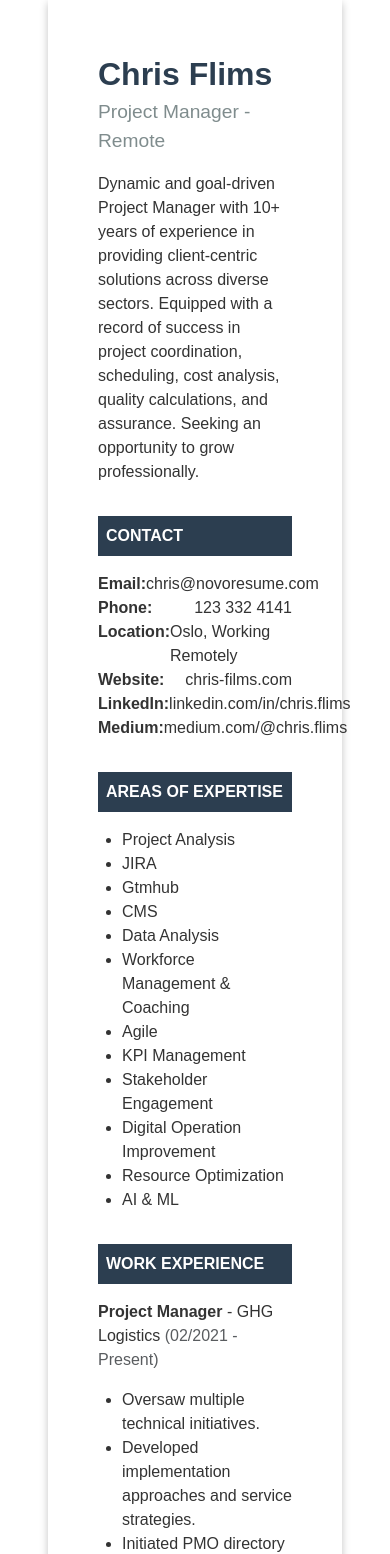
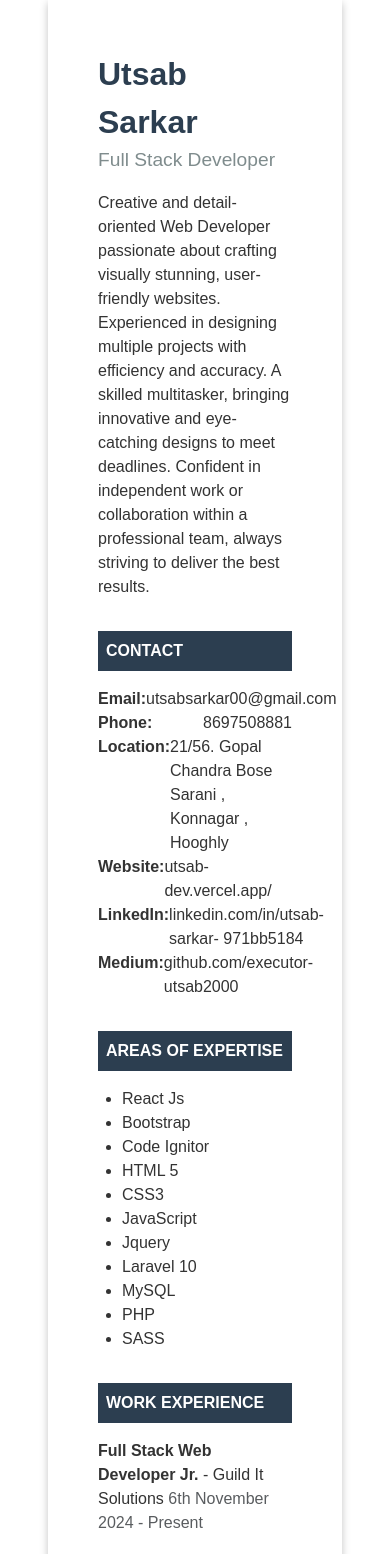
Before and after one commit to executor-utsab2000/Resume-Builder, a React (Vite) app: page /templates/template5 in a window 390 px wide. Shown: the top 1554 px of the page. Built offline with nearby package versions, Linux system fonts and the light colour scheme.

Commit message:
till 5 done

```diff
--- a/src/App.jsx
+++ b/src/App.jsx
@@ -9,9 +9,11 @@ import Template6 from './Template/Template6'
 import Template7 from './Template/Template7'
 import Template8 from './Template/Template8'
 import TemplateListing from './TemplateListing'
+import UserContextProvider from './Context/UserContextProvider'
 
 const App = () => {
   return (
+    <UserContextProvider>
       <div className="px-5">
         <BrowserRouter>
           <Routes>
@@ -30,6 +32,7 @@ const App = () => {
           </Routes>
         </BrowserRouter>
       </div>
+    </UserContextProvider>
   )
 }
 
--- a/src/Context/UserContextProvider.jsx
+++ b/src/Context/UserContextProvider.jsx
@@ -5,6 +5,8 @@ import { data } from '../Data/data'
 const UserContextProvider = ({ children }) => {
 
     const [userData, setUserData] = useState(data)
+    // const [userData, setUserData] = useState({})
+
 
     return (
         <UserContext.Provider value={{ userData, setUserData }}>
--- a/src/Template/Template1.jsx
+++ b/src/Template/Template1.jsx
@@ -6,7 +6,7 @@ import { useContext } from 'react';
 const Template1 = () => {
 
     const { userData } = useContext(UserContext)
-    // console.log(userData);
+    console.log(userData);
 
 
     return (
--- a/src/Template/Template3.jsx
+++ b/src/Template/Template3.jsx
@@ -3,7 +3,7 @@ import UserContext from '../Context/userContext';
 import { useContext } from 'react';
 
 const Template3 = () => {
-    const { userData } =useContext(UserContext)
+    const { userData } = useContext(UserContext)
 
 
 
@@ -13,15 +13,15 @@ const Template3 = () => {
                 <div className="row">
 
                     <div className="col-md-4 left-section">
-                        <h2>Chris Flims</h2>
-                        <p className="text-danger">Project Manager - Remote</p>
-                        <p className="text-muted">Dynamic and goal-driven Project Manager with 10+ years of comprehensive background in project management, coordination, cost analysis, and quality assurance.</p>
-                        <div className="icon-text"><i className="bi bi-envelope"></i> chris@novoresume.com</div>
-                        <div className="icon-text"><i className="bi bi-telephone"></i> 123 332 4141</div>
-                        <div className="icon-text"><i className="bi bi-geo-alt"></i> Oslo, Working Remotely</div>
-                        <div className="icon-text"><i className="bi bi-globe"></i> chris-films.com</div>
-                        <div className="icon-text"><i className="bi bi-linkedin"></i> linkedin.com/in/chris.flims</div>
-                        <div className="icon-text"><i className="bi bi-medium"></i> medium.com/@chris.flims</div>
+                        <h2>{userData.fName + " " + userData.lName}</h2>
+                        <p className="text-danger">{userData.designation}</p>
+                        <p className="text-muted">{userData.profileSummary}</p>
+                        <div className="icon-text"><i className="bi bi-envelope"></i> {userData.email}</div>
+                        <div className="icon-text"><i className="bi bi-telephone"></i> {userData.contact}</div>
+                        <div className="icon-text"><i className="bi bi-geo-alt"></i> {userData.address}</div>
+                        <div className="icon-text"><i className="bi bi-globe"></i> {userData.portfolio}</div>
+                        <div className="icon-text"><i className="bi bi-linkedin"></i> {userData.linkedin}</div>
+                        <div className="icon-text"><i className="bi bi-medium"></i> {userData.github}</div>
                     </div>
 
 
@@ -29,60 +29,64 @@ const Template3 = () => {
 
                         <div className="section-title"><i className="bi bi-patch-check"></i> AREAS OF EXPERTISE</div>
                         <div>
-                            <span className="badge-skill">Project Analysis</span>
-                            <span className="badge-skill">JIRA</span>
-                            <span className="badge-skill">Gtmhub</span>
-                            <span className="badge-skill">CMS</span>
-                            <span className="badge-skill">Data Analysis</span>
-                            <span className="badge-skill">Workforce Management & Coaching</span>
-                            <span className="badge-skill">Agile</span>
-                            <span className="badge-skill">KPI Management</span>
-                            <span className="badge-skill">Stakeholders Engagement</span>
-                            <span className="badge-skill">Digital Operation Improvement</span>
-                            <span className="badge-skill">Resource Optimization</span>
-                            <span className="badge-skill">AI & ML</span>
+                            {
+                                userData.technicalSkills?.map(elm => <span className="badge-skill">{elm}</span>)
+                            }
+                        </div>
+
+
+                        <div className="section-title"><i className="bi bi-patch-check"></i> SOFT SKILLS</div>
+                        <div>
+                            {
+                                userData.softSkills?.map(elm => <span className="badge-skill">{elm}</span>)
+                            }
                         </div>
 
 
                         <div className="section-title"><i className="bi bi-briefcase"></i> WORK EXPERIENCE</div>
 
-                        <div className="work-item">
-                            <h5>Project Manager, GHG Logistics</h5>
-                            <small className="text-muted">02/2021 - Present</small>
-                            <ul>
-                                <li>Managed multiple technical initiatives with QA and process improvement.</li>
-                                <li>Led service strategy and increased productivity by 10%.</li>
-                                <li>Improved KPI reporting, system migrations, and application dev.</li>
-                                <li>Maintained 100% client satisfaction on services.</li>
-                                <li>Resolved project issues on time in 95% of cases.</li>
-                            </ul>
-                        </div>
+                        {
+                            userData.workExperience.map((elm) => {
+                                return (
+                                    <div className="work-item">
+                                        <h5>{elm.designation}, {elm.companyName}</h5>
+                                        <small className="text-muted">{`${elm.startDate} - Present`}</small>
+                                        <ul>
+                                            {
+                                                elm.responsibilities.split(',')?.map(elm => <li>{elm}</li>)
+                                            }
+                                        </ul>
+                                    </div>
+                                )
+                            })
+                        }
 
-                        <div className="work-item">
-                            <h5>Project Manager, Amazing Creations International</h5>
-                            <small className="text-muted">03/2015 - 12/2020</small>
-                            <ul>
-                                <li>Tracked site performance, kept 40 out of 45 projects under budget.</li>
-                                <li>Generated timeline and budget forecasting reports.</li>
-                                <li>Improved team coordination and communication efficiency by 15%.</li>
-                            </ul>
-                        </div>
-
-                        <div className="work-item">
-                            <h5>Assistant Project Manager, Sunshine Big3 Enterprise</h5>
-                            <small className="text-muted">06/2012 - 02/2015</small>
-                            <ul>
-                                <li>Reviewed proposals and served as core team expert.</li>
-                                <li>Supported customers with insights and need assessments.</li>
-                                <li>Improved daily operations via procedural enhancements.</li>
-                            </ul>
-                        </div>
+                        <div className="section-title"><i className="bi bi-mortarboard"></i> EDUCATION</div>
+                        {
+                            userData.qualification.map((elm) => {
+                                return (
+                                    <div className="education-item">
+                                        <strong>{elm.degree}</strong><br />
+                                        {elm.institute} <span className="text-muted">{elm.year}</span>
+                                    </div>
+                                )
+                            })
+                        }
 
 
-                        <div className="section-title"><i className="bi bi-mortarboard"></i> EDUCATION</div>
-                        <div className="education-item">
-                            <strong>Master of Science in Project Management</strong><br />
-                            Trondheim University <span className="text-muted">2012 - 2014</span>
+                        <div className="section-title"><i className="bi bi-patch-check"></i> INTERESTS</div>
+                        <div>
+                            {
+                                userData.hobbies?.map(elm => <span className="badge-skill">{elm}</span>)
+                            }
+
+
+                            <div className="section-title"><i className="bi bi-patch-check"></i> LANGUAGES</div>
+                            <div>
+                                {
+                                    userData.languages?.map(elm => <span className="badge-skill">{elm}</span>)
+                                }
+                            </div>
                         </div>
                     </div>
                 </div>
--- a/src/Template/Template4.jsx
+++ b/src/Template/Template4.jsx
@@ -5,86 +5,101 @@ import { useContext } from 'react';
 
 const Template4 = () => {
 
-    const { userData } =useContext(UserContext)
+    const { userData } = useContext(UserContext)
 
 
     return (
         <>
             <div className="container py-4 template4">
                 <div className="text-start">
-                    <h2 className="fw-bold">Chris Flims</h2>
-                    <h6 className="text-danger">Project Manager - Remote</h6>
-                    <p>
-                        Dynamic and goal-driven Project Manager with 10+ years of comprehensive background in providing client-centric solutions across diverse sectors.
-                        Equipped with a record of success on project management, combined with demonstrated abilities in project coordination, programming, invoicing,
-                        scheduling, cost analysis, site measurements, quality calculations, and quality assurance.
-                        Looking for an opportunity to apply my project management, remote skills and grow professionally.
-                    </p>
+                    <h2 className="fw-bold">{userData.fName + " " + userData.lName}</h2>
+                    <h6 className="text-danger">{userData.designation}</h6>
+                    <p>{userData.profileSummary}</p>
                 </div>
 
                 <div className="row text-start contact-icons mb-3">
-                    <div className="col-md-4 contact-item"><i className="bi bi-envelope-fill"></i> chris@novoresume.com</div>
-                    <div className="col-md-4 contact-item"><i className="bi bi-telephone-fill"></i> 123 332 4141</div>
-                    <div className="col-md-4 contact-item"><i className="bi bi-geo-alt-fill"></i> Oslo, Working Remotely</div>
-                    <div className="col-md-4 contact-item"><i className="bi bi-link-45deg"></i> chris-films.com</div>
-                    <div className="col-md-4 contact-item"><i className="bi bi-linkedin"></i> linkedin.com/in/chris.flims</div>
-                    <div className="col-md-4 contact-item"><i className="bi bi-medium"></i> medium.com/@chris.flims</div>
+                    <div className="col-md-4 contact-item"><i className="bi bi-envelope-fill"></i> {userData.email}</div>
+                    <div className="col-md-4 contact-item"><i className="bi bi-telephone-fill"></i> {userData.contact}</div>
+                    <div className="col-md-4 contact-item"><i className="bi bi-geo-alt-fill"></i> {userData.address}</div>
+                    <div className="col-md-4 contact-item"><i className="bi bi-link-45deg"></i> {userData.portfolio}</div>
+                    <div className="col-md-4 contact-item"><i className="bi bi-linkedin"></i> {userData.linkedin}</div>
+                    <div className="col-md-4 contact-item"><i className="bi bi-medium"></i> {userData.github}</div>
                 </div>
 
                 <div className="section-title">Areas of Expertise</div>
                 <div className="skills">
-                    <span>Project Analysis</span>
-                    <span>JIRA</span>
-                    <span>Gtmhub</span>
-                    <span>CMS</span>
-                    <span>Data Analysis</span>
-                    <span>Workforce Management & Coaching</span>
-                    <span>Agile</span>
-                    <span>KPI Management</span>
-                    <span>Stakeholders Engagement</span>
-                    <span>Digital Operation Improvement</span>
-                    <span>Resource Optimization</span>
-                    <span>AI & ML</span>
+                    {
+                        userData.technicalSkills?.map(elm => <span>{elm}</span>)
+                    }
+                </div>
+
+                <div className="section-title">Soft SKills</div>
+                <div className="skills">
+                    {
+                        userData.softSkills?.map(elm => <span>{elm}</span>)
+                    }
                 </div>
 
                 <div className="section-title">Work Experience</div>
                 <div className="sub-section mb-3">
-                    <div className="job-title">Project Manager</div>
-                    <div className="job-company">GHG Logistics</div>
-                    <div className="job-dates">02/2021 - Present</div>
-                    <ul>
-                        <li>Oversee responsibility for the management of multiple technical initiatives while establishing and maintaining general quality assurance and optimum process flow.</li>
-                        <li>Develop overall implementation approach, service strategy, proposal plan, consistent system integration, and service strategy.</li>
-                        <li>Initiate PMO directory and KPI reporting improvement, system migrations, and application development.</li>
-                        <li>Follow up with clients to ensure 100% customer satisfaction with existing product lines and services.</li>
-                        <li>Monitor every project's progress from design to implementation while steadily resolving issues on time in 95% of cases.</li>
-                    </ul>
+                    {
+                        userData.workExperience.map((elm) => {
+                            return (
+                                <>
+                                    <div className="job-title">{elm.designation}</div>
+                                    <div className="job-company">{elm.companyName}</div>
+                                    <div className="job-dates">{`${elm.startDate} - Present`}</div>
+                                    <ul>
+                                        {
+                                            elm.responsibilities.split(',')?.map(elm => <li>{elm}</li>)
+                                        }
+                                    </ul>
+                                </>
+                            )
+                        })
+                    }
 
-                    <div className="job-title">Project Manager</div>
-                    <div className="job-company">Amazing Creations International</div>
-                    <div className="job-dates">03/2015 - 12/2020</div>
-                    <ul>
-                        <li>Tracked website performance and recommended dynamic optimizations.</li>
-                        <li>Generate in-depth reports regarding variances and forecasting of the timeline, project scope, and budget for 45 projects.</li>
-                        <li>Establish efficient coordination between departments that increased communication efficiency by 15%.</li>
-                    </ul>
 
-                    <div className="job-title">Assistant Project Manager</div>
-                    <div className="job-company">Sunshine Big3 Enterprise</div>
-                    <div className="job-dates">06/2012 - 02/2015</div>
-                    <ul>
-                        <li>Demonstrated cross-functionality by serving as subject expert/core team member to review proposals.</li>
-                        <li>Offered hands-on assistance to customers and maintained current knowledge of preferences.</li>
-                        <li>Managed opening and closing procedures and recommended efficiency enhancements.</li>
-                    </ul>
                 </div>
 
                 <div className="section-title">Education</div>
-                <div className="sub-section">
-                    <strong>Master of Science in Project Management</strong><br />
-                    Trondheim University<br />
-                    <small className="text-danger">2012 - 2014</small>
+                {
+                    userData.qualification.map((elm) => {
+                        return (
+                            <>
+                                <div className="sub-section mb-2">
+                                    <strong>{elm.degree}</strong><br />
+                                    {elm.institute}<br />
+                                    <small className="text-danger">{elm.year}</small>
+                                </div>
+                            </>
+                        )
+                    })
+                }
+
+
+                <div className="section-title">Hobbies</div>
+                <div className="skills">
+                    {
+                        userData.hobbies?.map(elm => <span>{elm}</span>)
+                    }
                 </div>
+
+                <div className="section-title">Languages</div>
+                <div className="skills">
+                    {
+                        userData.languages?.map(elm => <span>{elm}</span>)
+                    }
+                </div>
+
+
+
+
+
+
+
+
+
             </div>
         </>
     )
--- a/src/Template/Template5.jsx
+++ b/src/Template/Template5.jsx
@@ -5,85 +5,97 @@ import { useContext } from 'react';
 
 const Template5 = () => {
 
-    const { userData } =useContext(UserContext)
+    const { userData } = useContext(UserContext)
 
     return (
         <>
             <div className='container template5'>
 
                 <div className="text-start">
-                    <div className="name">Chris Flims</div>
-                    <div className="title">Project Manager - Remote</div>
-                    <p>
-                        Dynamic and goal-driven Project Manager with 10+ years of experience in providing client-centric solutions across diverse sectors.
-                        Equipped with a record of success in project coordination, scheduling, cost analysis, quality calculations, and assurance.
-                        Seeking an opportunity to grow professionally.
-                    </p>
+                    <div className="name">{userData.fName + " " + userData.lName}</div>
+                    <div className="title">{userData.designation}</div>
+                    <p>{userData.profileSummary}</p>
                 </div>
 
 
                 <div className="section-title">CONTACT</div>
                 <div className="mb-3">
-                    <div className="info-item"><span>Email:</span> chris@novoresume.com</div>
-                    <div className="info-item"><span>Phone:</span> 123 332 4141</div>
-                    <div className="info-item"><span>Location:</span> Oslo, Working Remotely</div>
-                    <div className="info-item"><span>Website:</span> chris-films.com</div>
-                    <div className="info-item"><span>LinkedIn:</span> linkedin.com/in/chris.flims</div>
-                    <div className="info-item"><span>Medium:</span> medium.com/@chris.flims</div>
+                    <div className="info-item"><span>Email:</span> {userData.email}</div>
+                    <div className="info-item"><span>Phone:</span> {userData.contact}</div>
+                    <div className="info-item"><span>Location:</span> {userData.address}</div>
+                    <div className="info-item"><span>Website:</span> {userData.portfolio}</div>
+                    <div className="info-item"><span>LinkedIn:</span> {userData.linkedin}</div>
+                    <div className="info-item"><span>Medium:</span>{userData.github}</div>
                 </div>
 
 
                 <div className="section-title">AREAS OF EXPERTISE</div>
                 <ul>
-                    <li>Project Analysis</li>
-                    <li>JIRA</li>
-                    <li>Gtmhub</li>
-                    <li>CMS</li>
-                    <li>Data Analysis</li>
-                    <li>Workforce Management & Coaching</li>
-                    <li>Agile</li>
-                    <li>KPI Management</li>
-                    <li>Stakeholder Engagement</li>
-                    <li>Digital Operation Improvement</li>
-                    <li>Resource Optimization</li>
-                    <li>AI & ML</li>
+                    {
+                        userData.technicalSkills?.map(elm => <li>{elm}</li>)
+                    }
                 </ul>
 
 
                 <div className="section-title">WORK EXPERIENCE</div>
-                <p><strong>Project Manager</strong> - GHG Logistics <span className="text-muted">(02/2021 - Present)</span></p>
-                <ul>
-                    <li>Oversaw multiple technical initiatives.</li>
-                    <li>Developed implementation approaches and service strategies.</li>
-                    <li>Initiated PMO directory and KPI improvements.</li>
-                    <li>Maintained high client satisfaction levels.</li>
-                    <li>Resolved issues on time in 95% of cases.</li>
-                </ul>
+                {
+                    userData.workExperience.map((elm) => {
+                        return (
+                            <>
+                                <p><strong>{elm.designation}</strong> - <span className='text-capitalize'>{elm.companyName}</span> <span className="text-muted">{`${elm.startDate} - Present`}</span></p>
+                                <ul>
+                                    {
+                                        elm.responsibilities.split(',')?.map(elm => <li>{elm}</li>)
+                                    }
+                                </ul></>
+                        )
+                    })
+                }
 
-                <p><strong>Project Manager</strong> - Amazing Creations International <span className="text-muted">(03/2015 - 12/2020)</span></p>
-                <ul>
-                    <li>Tracked website performance for 45 projects.</li>
-                    <li>Generated forecasts and variance reports.</li>
-                    <li>Improved inter-department communication by 15%.</li>
-                </ul>
 
-                <p><strong>Assistant Project Manager</strong> - Sunshine Big3 Enterprise <span className="text-muted">(06/2012 - 02/2015)</span></p>
-                <ul>
-                    <li>Served as SME for proposals and procedures.</li>
-                    <li>Provided customer assistance and product knowledge.</li>
-                    <li>Recommended workflow enhancements for better efficiency.</li>
-                </ul>
 
 
                 <div className="section-title">EDUCATION</div>
-                <p><strong>Master of Science in Project Management</strong><br />
-                    Trondheim University, 2012 - 2014</p>
-
+                {
+                    userData.qualification.map((elm) => {
+                        return (
+                            <> <p><strong>{elm.degree}</strong><br />
+                                {elm.institute}, {elm.year}</p>
+                            </>
+                        )
+                    })
+                }
 
                 <div className="section-title">CERTIFICATIONS</div>
-                <div className="certification-item">Certified ScrumMaster (CSM) – Scrum Alliance</div>
-                <div className="certification-item">Project Management Professional (PMP) – PMI</div>
-                <div className="certification-item">Google Project Management Certificate – Coursera</div>
+                {
+                    userData.certificate.map((elm) => {
+                        return (
+                            <div className="certification-item">{elm.title} – {elm.issuedBy}</div>
+                        )
+                    })
+                }
+
+                <div className="section-title">LANGUAGES</div>
+                <ul>
+                    {
+                        userData.languages.map((elm) => {
+                            return (
+                                <li>{elm}</li>
+                            )
+                        })
+                    }
+                </ul>
+
+                <div className="section-title">INTERESTS</div>
+                <ul>
+                    {
+                        userData.hobbies.map((elm) => {
+                            return (
+                                <li>{elm}</li>
+                            )
+                        })
+                    }
+                </ul>
             </div>
         </>
     )
--- a/src/main.jsx
+++ b/src/main.jsx
@@ -2,12 +2,12 @@ import { StrictMode } from 'react'
 import { createRoot } from 'react-dom/client'
 import App from './App.jsx'
 import './CSS_SCSS/main.scss'
-import UserContextProvider from './Context/UserContextProvider.jsx'
+
 
 createRoot(document.getElementById('root')).render(
-  <UserContextProvider>
+
     <StrictMode>
       <App />
     </StrictMode>
-  </UserContextProvider>
+
 )
```
Also changed, not shown: src/Form.jsx (+12 -11 lines). Lines whose indentation alone changed are shown as unchanged.
